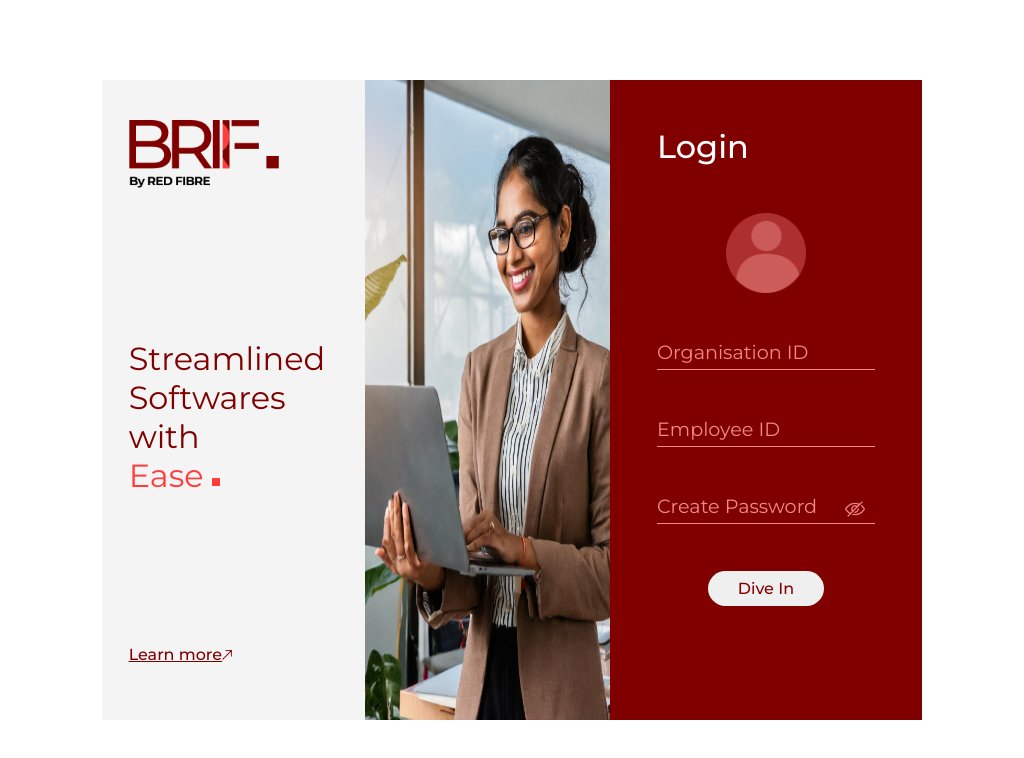
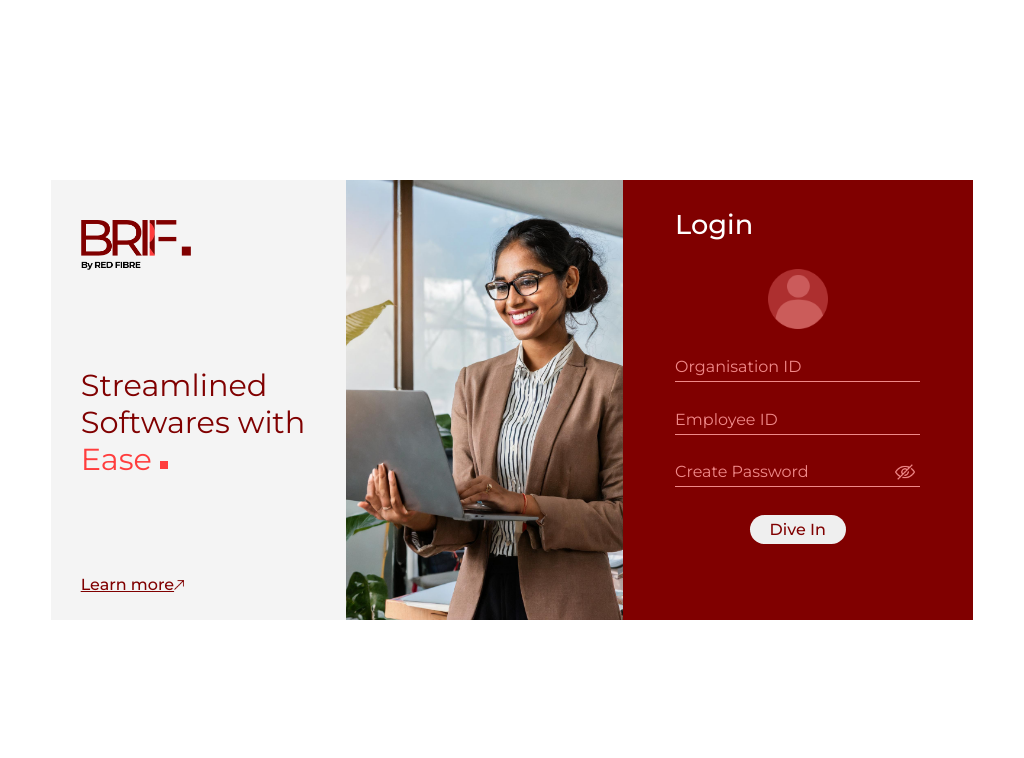
Before and after one commit to OmkarGarate/CRMofficial, a React (Create React App) app in the folder crmfrontend/: page / in a window 1024 px wide. Shown: the top 758 px of the page. Built offline with nearby package versions, Linux system fonts and the light colour scheme.

Commit message:
responsive

```diff
--- a/crmfrontend/src/App.js
+++ b/crmfrontend/src/App.js
@@ -10,6 +10,7 @@ import CBProfessionalInfo from './Components/CBProfessionalInfo';
 import DRP from './Components/DRP';
 import { useAuthContext } from './hooks/useAuthContext';
 import CBrif from './Components/CBrif';
+import '../src/css/mq.css'
 
 function App() {
   const {user} = useAuthContext()
--- a/crmfrontend/src/Components/Login.js
+++ b/crmfrontend/src/Components/Login.js
@@ -53,7 +53,7 @@ function Login() {
             <form className="login3" onSubmit={handleSubmit}>
                 <div className="subLogin3">
                 <h1>Login</h1>
-                <img src={login3profile} alt="profile" />
+                <img className='userprofileimg' src={login3profile} alt="profile" />
                 <input type="text" placeholder='Organisation ID' onChange={(e)=>setOrgId(e.target.value)} value={orgId}/>
                 <input type="text" placeholder='Employee ID' onChange={(e)=>setEmpId(e.target.value)} value={empId}/>
                 <div className="passBox">
--- a/crmfrontend/src/css/login.css
+++ b/crmfrontend/src/css/login.css
@@ -111,7 +111,7 @@
 
 
 
-.subLogin3 img{
+.userprofileimg{
     /* border: 1px solid black; */
     width: 80px;
     margin: 0 auto;
--- /dev/null
+++ b/crmfrontend/src/css/mq.css
@@ -0,0 +1,186 @@
+@media (min-width: 320px) and (max-width: 425px){
+
+    .loginMain{
+        height: max-content;
+    }
+    .login{
+        width: 100%;
+       flex-direction: column;
+       height: max-content;
+    }
+
+    .login1, .login2, .login3{
+        width: 100%;
+    }
+
+    .login2{
+        display: flex;
+    }
+
+    .login3{
+        padding: 30px 0;
+    }
+
+    .subLogin1{
+        height: 300px;
+    }
+
+    .subLogin1 h1 {
+        font-size: 1.6rem;
+    }
+
+    .subLogin3{
+        gap: 20px;
+    }
+
+    .subLogin3 h1 {
+        font-size: 1.7rem;
+    }
+
+    .userprofileimg{
+        width: 60px;
+    }
+
+    .subLogin3 input {
+        font-size: 1.1rem;
+    }
+
+
+
+}
+
+@media (min-width: 425px) and (max-width: 767px)
+{
+    .loginMain{
+        height: max-content;
+    }
+    .login{
+        width: 350px;
+        margin: 30px 0;
+       flex-direction: column;
+       height: max-content;
+    }
+
+    .login1, .login2, .login3{
+        width: 100%;
+    }
+
+    .login2{
+        display: flex;
+    }
+
+    .login3{
+        padding: 30px 0;
+    }
+
+    .subLogin1{
+        height: 300px;
+    }
+
+    .subLogin1 h1 {
+        font-size: 1.6rem;
+    }
+
+    .subLogin3{
+        gap: 20px;
+    }
+
+    .subLogin3 h1 {
+        font-size: 1.7rem;
+    }
+
+    .userprofileimg{
+        width: 60px;
+    }
+
+    .subLogin3 input {
+        font-size: 1.1rem;
+    }
+}
+
+@media (min-width: 768px) and (max-width: 1024px){
+
+    /* login pg */
+
+    .login{
+        height: 55vh;
+        width: 85%;
+    }
+
+    .crmlogo {
+        width: 110px;
+    }
+
+    .subLogin1 h1 {
+        font-size: 1.3rem;
+    }
+
+    .userprofileimg{
+        width: 60px;
+    }
+
+    .subLogin3 input {
+        font-size: 1rem;
+    }
+
+    .passBox .pvh {
+        padding-bottom: 5px;
+        margin-left: -25px;
+    }
+
+    .subLogin3 h1 {
+        font-size: 1.7rem;
+    }
+
+    .subLogin3 button {
+        padding: 5px 20px;
+    }
+
+    /* profile */
+
+    .profileLeft {
+        width: 26%;
+    }
+
+    .cbRight {
+        width: 74%;
+    }
+
+    .cbpInfo .cbTop {
+        left: 28%;
+    }
+
+    .drpMain {
+        width: 40%;
+    }
+
+    .drpMain .drpForm {
+        gap: 30px;
+        margin-top: 30px;
+    }
+
+    .drpForm .labDrop {
+        gap: 15px;
+    }
+}
+
+@media (min-width: 1024px) and (max-width: 1440px) {
+
+    /* login */
+
+    .login{
+        width: 90%;
+    }
+
+    .subLogin1 h1 {
+        font-size: 1.9rem;
+    }
+
+
+    /* signup */
+
+    .orgSignupMain {
+        width: 90%;
+    }
+
+}
```
Also changed, not shown: 2 other files (tests, documents, lock files or other folders).
